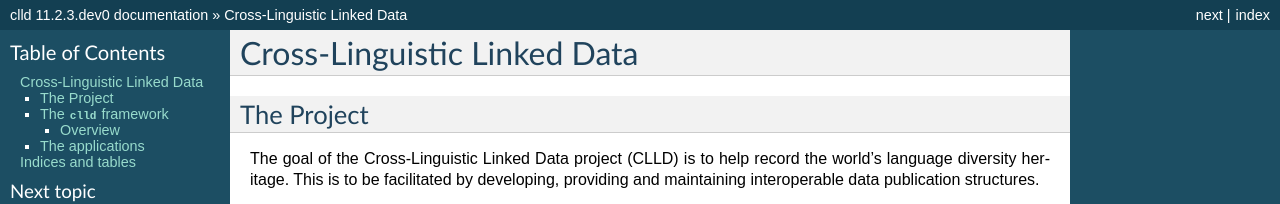
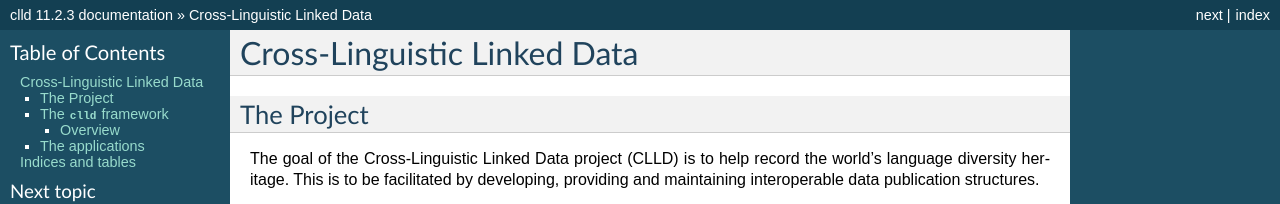
Before and after one commit to clld/clld, a Sphinx documentation site: the page built from docs/index.rst, in a window 1280 px wide and 900 px high. Shown: the top 204 px of the window. Built offline with Sphinx 7.4.7, drawn with Linux system fonts in a browser that asks for light colours; some of the changed text lies outside the part shown.

Commit message:
release 11.2.3

```diff
--- a/CHANGES.rst
+++ b/CHANGES.rst
@@ -2,8 +2,8 @@
 Changes
 -------
 
-unreleased
-~~~~~~~~~~
+11.2.3
+~~~~~~
 
 - Addressed rendering issue with IGT examples.
 - Addressed exception in maps when some values of a parameter are missing their domain element.
--- a/docs/conf.py
+++ b/docs/conf.py
@@ -55,10 +55,10 @@ copyright = 'Max Planck Society'
 # built documents.
 #
 # The full version, including alpha/beta/rc tags.
-release = '11.2.3.dev0'
+release = '11.2.3'
 
 # The short X.Y version.
-version = '11.2.3.dev0'
+version = '11.2.3'
 
 # The language for content autogenerated by Sphinx. Refer to documentation
 # for a list of supported languages.
--- a/setup.cfg
+++ b/setup.cfg
@@ -1,6 +1,6 @@
 [metadata]
 name = clld
-version = 11.2.3.dev0
+version = 11.2.3
 license = Apache 2.0
 license_files = LICENSE
 author = Robert Forkel
--- a/src/clld/__init__.py
+++ b/src/clld/__init__.py
@@ -3,7 +3,7 @@ import collections
 from clld.db.models import common
 from clld import interfaces
 
-__version__ = "11.2.3.dev0"
+__version__ = "11.2.3"
 
 
 class Resource(collections.namedtuple('Resource', 'name model interface with_index with_rdfdump')):
```
